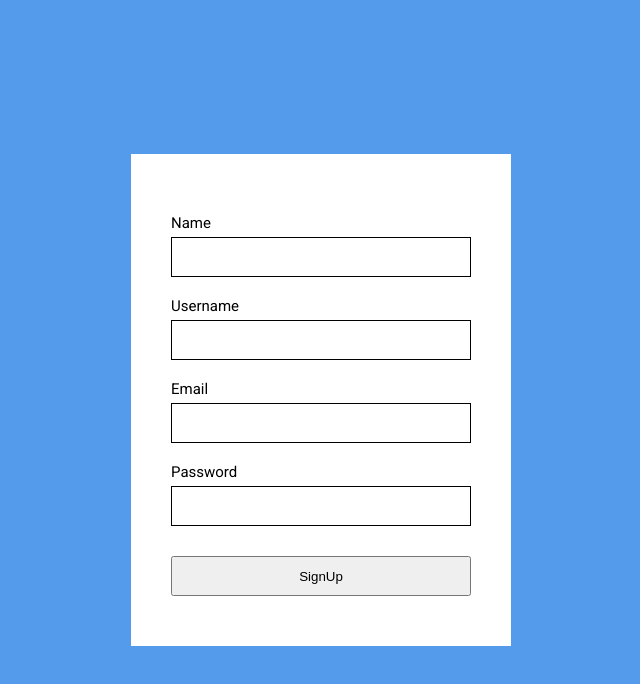
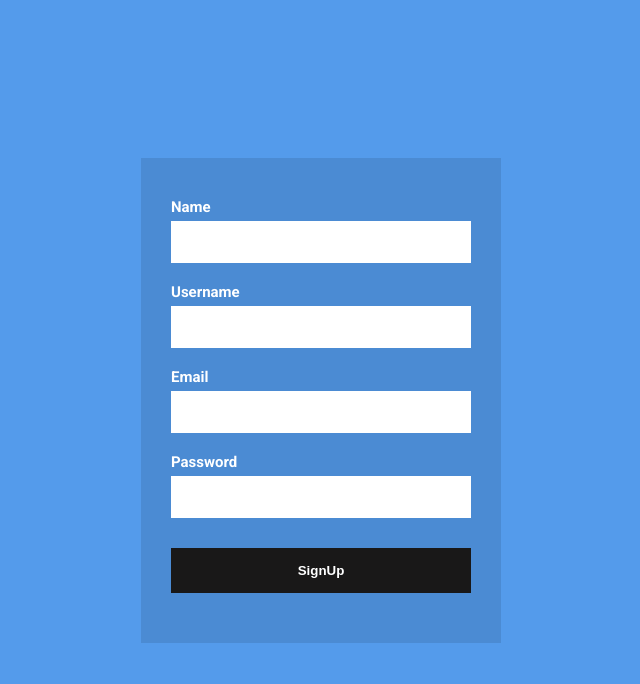
Before and after one commit to jonasdevzero/TaskEasy, a Next.js app in the folder frontend/: page /signup in a window 1280 px wide. Shown: the top 684 px of the page, without its empty margins (319-959 px from the left). Built offline with nearby package versions, Linux system fonts and the light colour scheme.

Commit message:
adding new components and changes

```diff
--- a/frontend/src/styles/components/Form.ts
+++ b/frontend/src/styles/components/Form.ts
@@ -7,23 +7,40 @@ export const Form = styled.form`
     display: flex;
     flex-direction: column;
 
-    background-color: #fff;
-    padding: 5rem 4rem;
+    background-color: rgba(0, 0, 0, .1);
+    padding: 3rem 3rem 5rem 3rem;
+
+    img {
+        width: 15rem;
+        object-fit: contain;
+        align-self: center;
+        cursor: pointer;
+        margin-bottom: 1rem;
+    };
+
+    @media (max-width: 400px) {
+        padding: none;
+    };
 `;
 
 export const Input = styled.input`
     width: 30rem;
-    height: 4rem;
+    height: 4.2rem;
 
-    border: solid .1rem #000;
+    border: none;
+    border-radius: 0;
     outline: none;
     padding: 0 1rem;
+
+    @media (max-width: 400px) {
+        width: 25rem;
+    };
 `;
 
 export const Label = styled.label`
-    color: #000;
     font-size: 1.5rem;
     margin-bottom: .5rem;
+    font-weight: 600;
 `;
 
 export const Wrapper = styled.div`
@@ -33,12 +50,48 @@ export const Wrapper = styled.div`
 `;
 
 export const Submit = styled.button`
-    height: 4rem;
+    height: 4.5rem;
     margin-top: 2rem;
+    border: none;
+    border-radius: 0;
+    font-weight: 600;
+    color: #fff;
+    background-color: #191818;
+    transition: background-color .3s ease;
 
     cursor: pointer;
+
+    &:hover {
+        background-color: #000;
+    };
 `;
 
 export const Error = styled.strong`
-    color: #000;
+    width: 30rem;
+    height: 4rem;
+
+    display: flex;
+    align-items: center;
+    justify-content: center;
+
+    font-size: 1.4rem;
+    background-color: red;
 `;
+
+export const Info = styled.p`
+    margin-top: 2rem;
+    font-size: 1.3rem;
+    font-weight: 500;
+    color: #fff;
+    align-self: center;
+
+    a {
+        text-decoration: none;
+        color: #000;
+        margin-left: .3rem;
+
+        &:hover {
+            text-decoration: underline;
+        };
+    };
+`;
```
